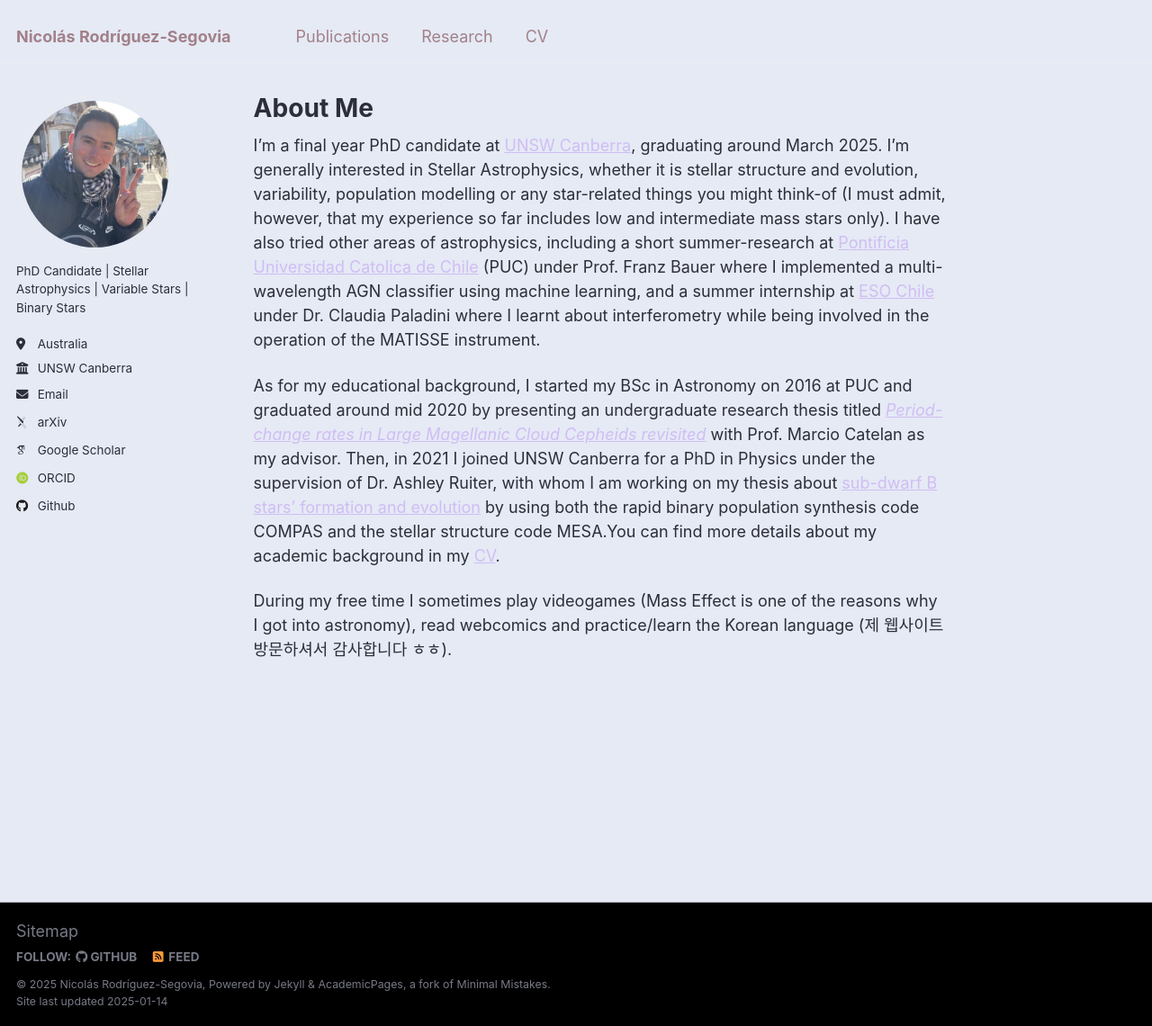
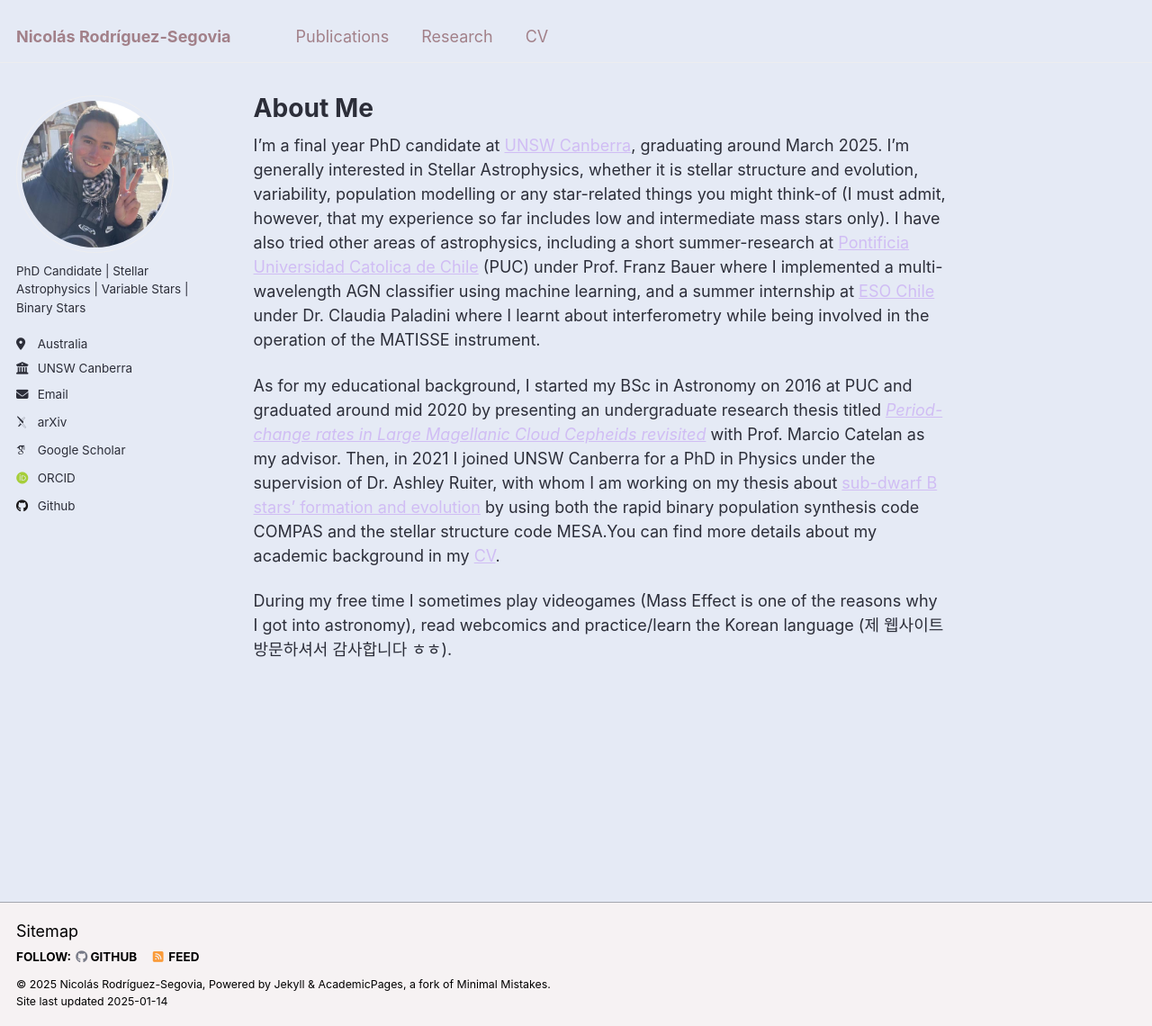
Before and after one commit to nrsegovia/nrsegovia.github.io, a Jekyll site: the page built from _pages/about.md, in a window 1280 px wide and 1140 px high. Shown: the whole window at 90% size. Built offline with Jekyll 4.4.1, drawn with Linux system fonts in a browser that asks for light colours; some web fonts are replaced.

Commit message:
Playing with colors 6

```diff
--- a/_sass/_footer.scss
+++ b/_sass/_footer.scss
@@ -15,12 +15,12 @@
   height: auto;
   /* sticky footer fix end */
   margin-top: 3em;
-  color: mix(#fff, $gray, 25%);
+  color: #000;
   -webkit-animation: intro 0.3s both;
           animation: intro 0.3s both;
   -webkit-animation-delay: 0.45s;
           animation-delay: 0.45s;
-  background-color: #000;
+  background-color: mix(#fff, #a28089, 90%);
   border-top: 1px solid $light-gray;
 
   footer {
```
